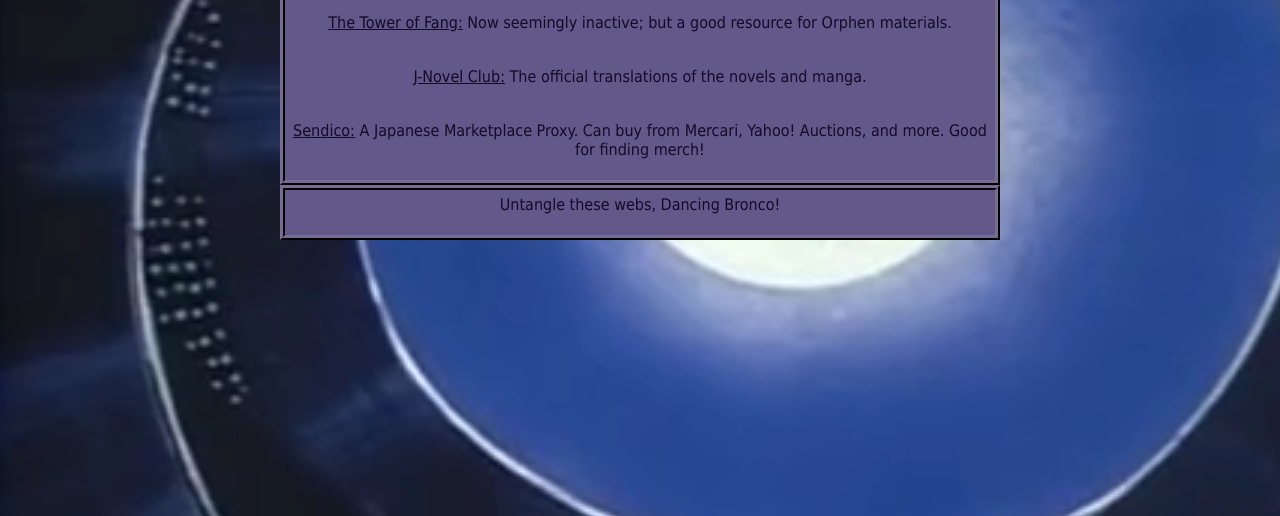
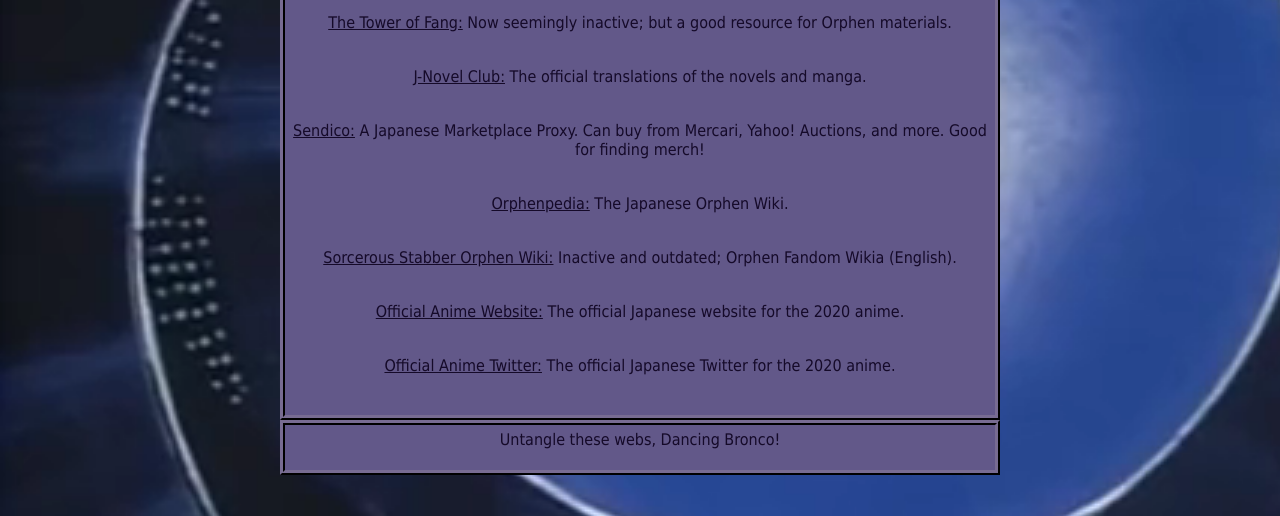
Before and after one commit to waywardelegy/heavenlybeingslibrary, a plain HTML site: page links/links.html in a window 1280 px wide. Shown: the part 284-800 px from the top of the page. Drawn offline with Linux system fonts and the light colour scheme.

Commit message:
Update links.html

```diff
--- a/links/links.html
+++ b/links/links.html
@@ -31,6 +31,15 @@
 <a href="https://j-novel.club/series?search=orphen">J-Novel Club:</a> The official translations of the novels and manga.</p>
 <br/>
 <a href="https://www.sendico.com/">Sendico:</a> A Japanese Marketplace Proxy. Can buy from Mercari, Yahoo! Auctions, and more. Good for finding merch!</p>
+<br/>
+<a href="http://www.orphenpedia.com/">Orphenpedia:</a> The Japanese Orphen Wiki.</p>
+<br/>
+<a href="https://orphen.fandom.com/wiki/Sorcerous_Stabber_Orphen_Wiki">Sorcerous Stabber Orphen Wiki:</a> Inactive and outdated; Orphen Fandom Wikia (English).</p>
+<br/>
+<a href="https://ssorphen-anime.com/">Official Anime Website:</a> The official Japanese website for the 2020 anime.</p>
+<br/>
+<a href="https://twitter.com/orphen25_tv">Official Anime Twitter:</a> The official Japanese Twitter for the 2020 anime.</p>
+<br/>
 
     </center>
     </div>
```
